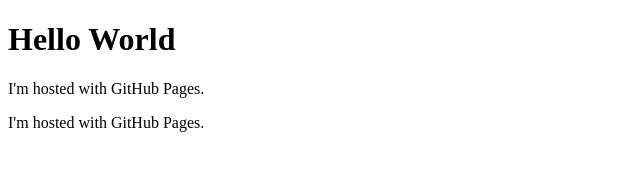
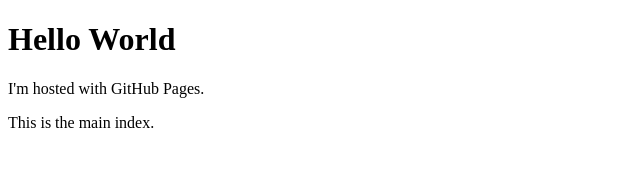
Before and after one commit to simvudh/simvudh.github.io, a plain HTML site: page index.html in a window 1280 px wide. Shown: the full height of the page, 0-640 px from the left. Drawn offline with Linux system fonts and the light colour scheme.

Commit message:
Update index.html

```diff
--- a/index.html
+++ b/index.html
@@ -3,6 +3,6 @@
 <body>
 <h1>Hello World</h1>
 <p>I'm hosted with GitHub Pages.</p>
-<p>I'm hosted with GitHub Pages.</p>
+<p>This is the main index.</p>
 </body>
 </html>
```
